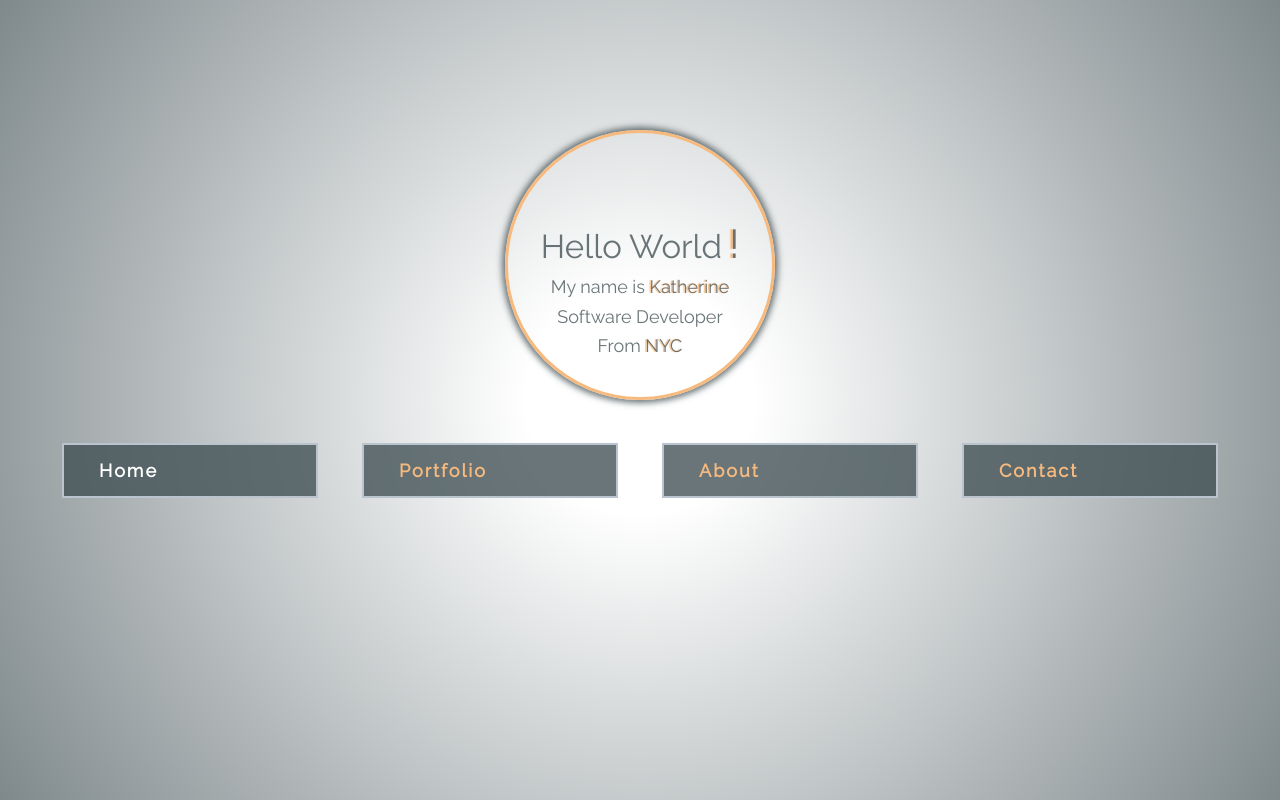
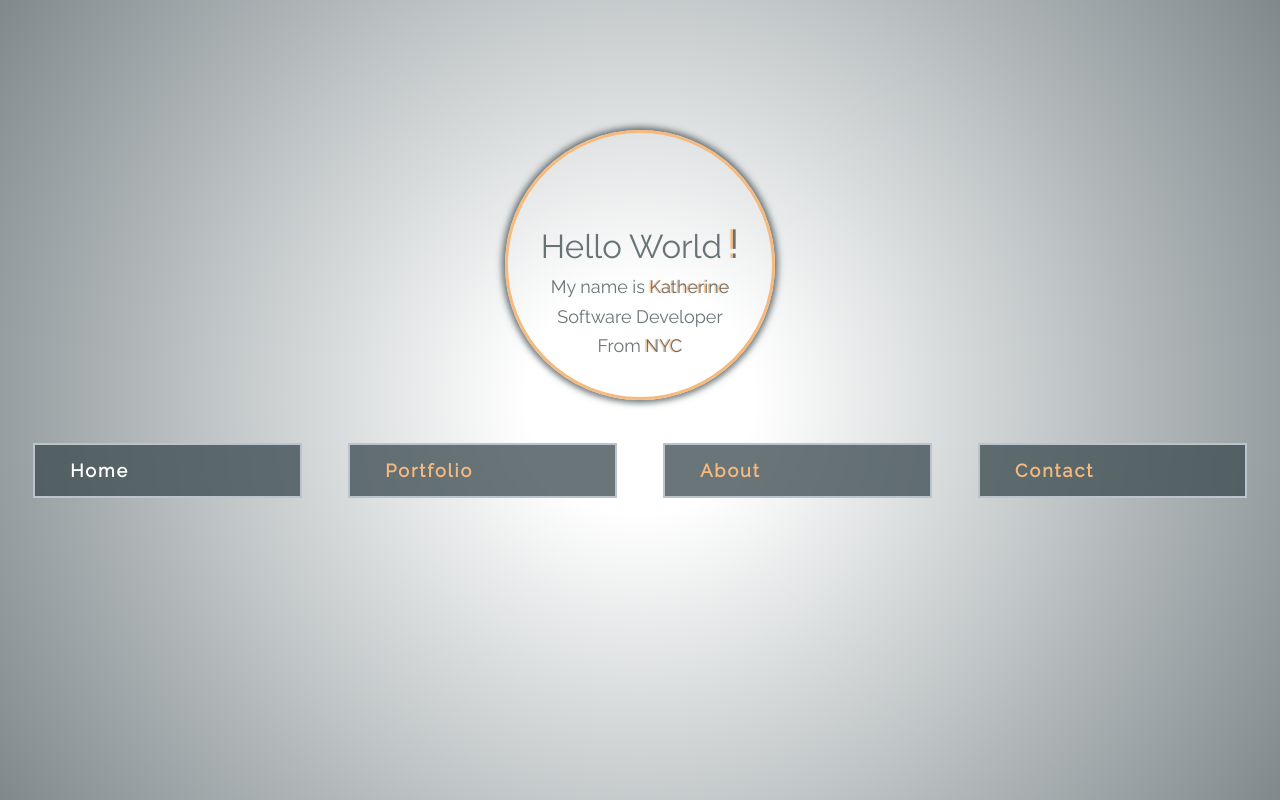
Before and after one commit to kitkat0202/portfolio2, a React (Create React App) app in the folder client/: page / in a window 1280 px wide. Built offline with nearby package versions, Linux system fonts and the light colour scheme.

Commit message:
undo last commit - causing errorn on short screen

```diff
--- a/client/src/components/Nav/Nav.css
+++ b/client/src/components/Nav/Nav.css
@@ -109,11 +109,6 @@ ul li{
 /* ////////////////////////////// */
 /* ///////// Home Page ////////// */
 /* ////////////////////////////// */
-.navbox-home {
-    max-width: 1200px;
-    margin: 0 auto;
-}
-
 .navbox-profile-home {
     text-align: center;
     width: 270px;
```
